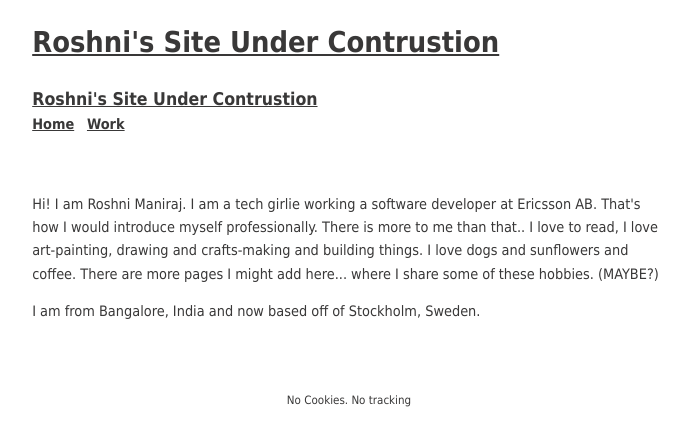
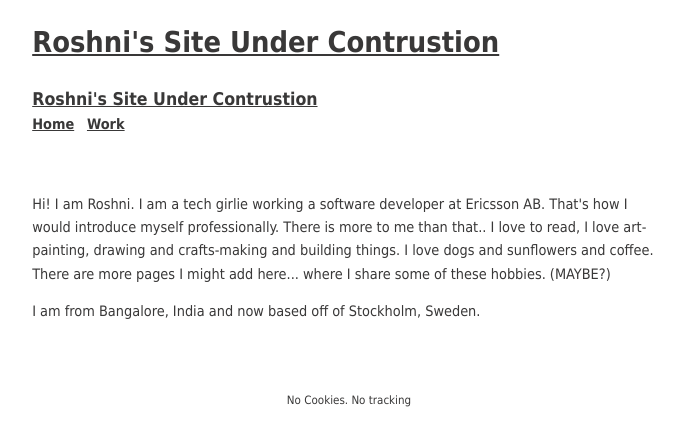
Before and after one commit to iiroshniii/iiroshniii.github.io, a plain HTML site: page about.html in a window 1280 px wide. Shown: the whole page, without its empty margins (291-980 px from the left). Drawn offline with Linux system fonts and the light colour scheme.

Commit message:
anonymity edit

```diff
--- a/about.html
+++ b/about.html
@@ -3,10 +3,10 @@
     <h1><a href="https://iiroshniii.github.io/roshni.github.io">Roshni's Site Under Contrustion</a></h1>
     <head>
         <meta charset="UTF-8">
-        <title>Roshni Maniraj</title>
+        <title>Roshni</title>
         <base href="">
         <meta name='viewport' content='width=device-width, initial-scale=1'>
-        <meta name="author" content="Roshni Maniraj">
+        <meta name="author" content="Roshni">
         <meta name="description" content="Personal website.">
 
         <link rel="icon" href="data:,">
@@ -21,7 +21,7 @@
         </nav>
     </header>
         <article>
-        <p>Hi! I am Roshni Maniraj. I am a tech girlie working a software developer at Ericsson AB.
+        <p>Hi! I am Roshni. I am a tech girlie working a software developer at Ericsson AB.
             That's how I would introduce myself professionally. There is more to me than that..
             I love to read, I love art-painting, drawing and crafts-making and building things. I
             love dogs and sunflowers and coffee.
```
Also changed, not shown: index.html (+3 -3 lines), work.html (+2 -2 lines), css/style.css (line endings or trailing spaces).
